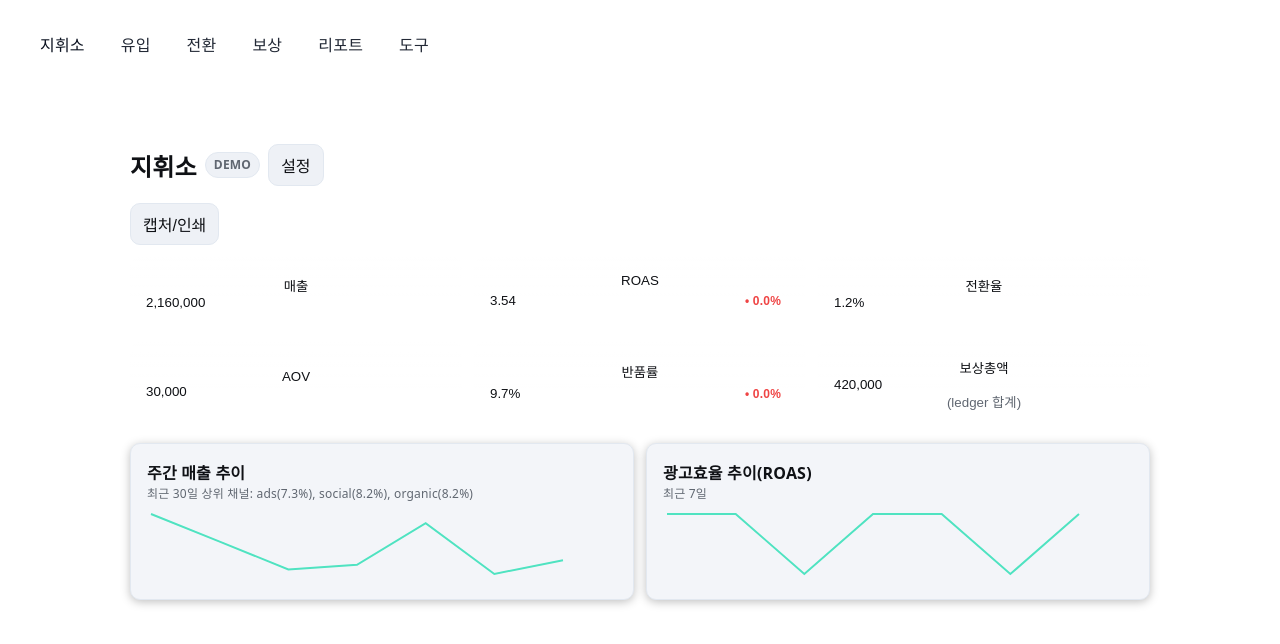
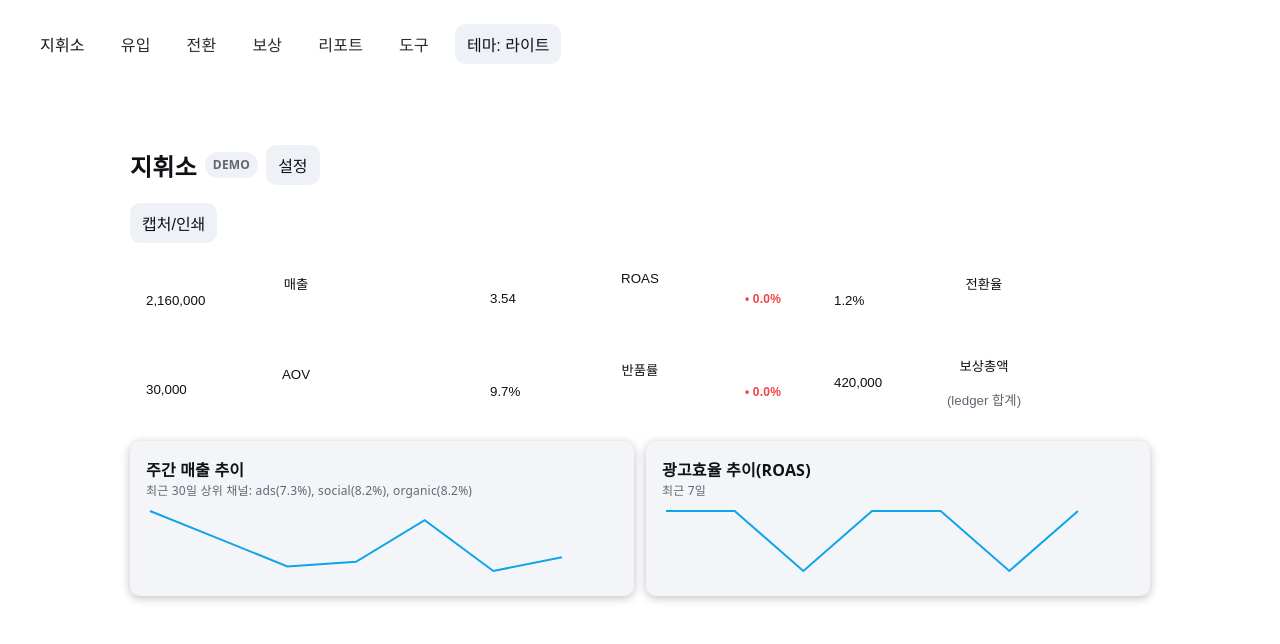
Before and after one commit to sht27363838-glitch/zp-v3.0, a Next.js app: page / in a window 1280 px wide. Shown: the top 644 px of the page. Built offline with nearby package versions, Linux system fonts and the light colour scheme.

Commit message:
Update Nav.tsx

```diff
--- a/app/_components/Nav.tsx
+++ b/app/_components/Nav.tsx
@@ -1,30 +1,33 @@
 // app/_components/Nav.tsx
 'use client'
-
 import Link from 'next/link'
 import { usePathname } from 'next/navigation'
+import ThemeToggle from '@cmp/ThemeToggle'
 
-// app/_components/Nav.tsx (일부)
 const tabs = [
-  { label: '지휘소', href: '/' },
-  { label: '유입',   href: '/growth' },
-  { label: '전환',   href: '/commerce' },
-  { label: '보상',   href: '/rewards' },
-  { label: '리포트', href: '/report' },
-  { label: '도구',   href: '/tools' },
+  { href: '/',         label: '지휘소' },
+  { href: '/growth',   label: '유입' },
+  { href: '/commerce', label: '전환' },
+  { href: '/reward',   label: '보상' },
+  { href: '/report',   label: '리포트' },
+  { href: '/tools',    label: '도구' },
 ]
-
 
 export default function Nav() {
   const path = usePathname()
   return (
     <nav className="nav">
-      <ul>
-        {tabs.map(t => (
-          <li key={t.href} className={path === t.href ? 'active' : ''}>
-            <Link href={t.href}>{t.label}</Link>
-          </li>
-        ))}
+      <ul style={{ justifyContent:'space-between' }}>
+        <li>
+          <ul style={{ display:'flex', gap:16, alignItems:'center', listStyle:'none', margin:0, padding:0 }}>
+            {tabs.map(t => (
+              <li key={t.href} className={path === t.href ? 'active' : ''}>
+                <Link href={t.href}>{t.label}</Link>
+              </li>
+            ))}
+          </ul>
+        </li>
+        <li><ThemeToggle/></li>
       </ul>
     </nav>
   )
```
